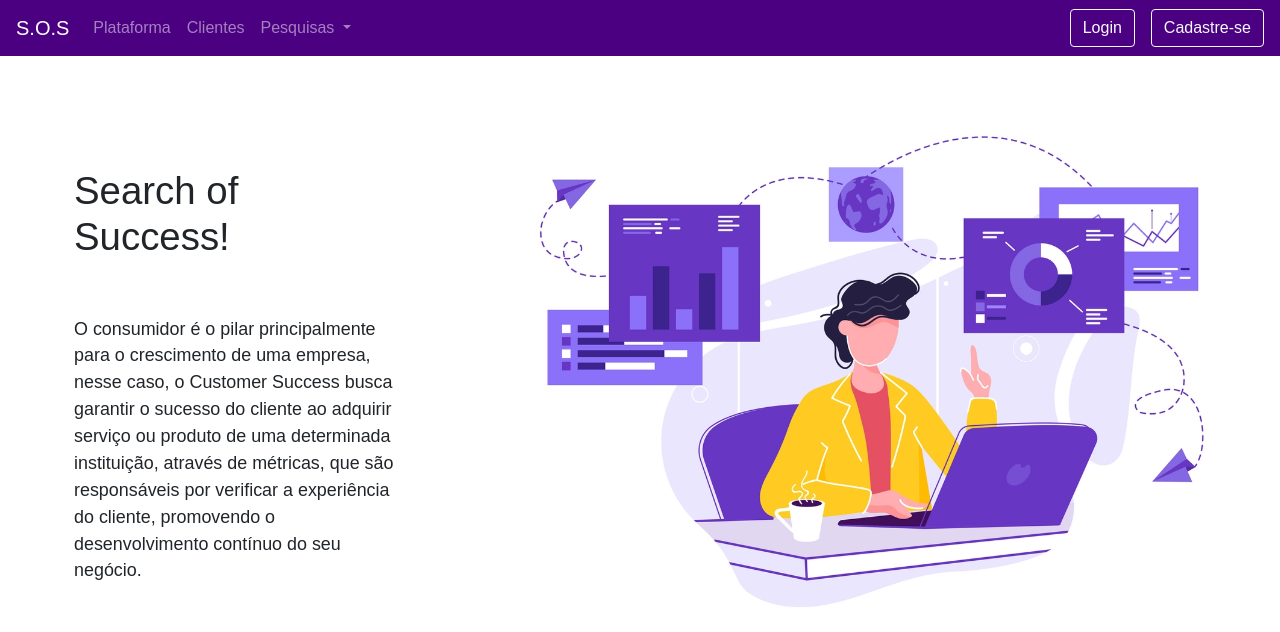
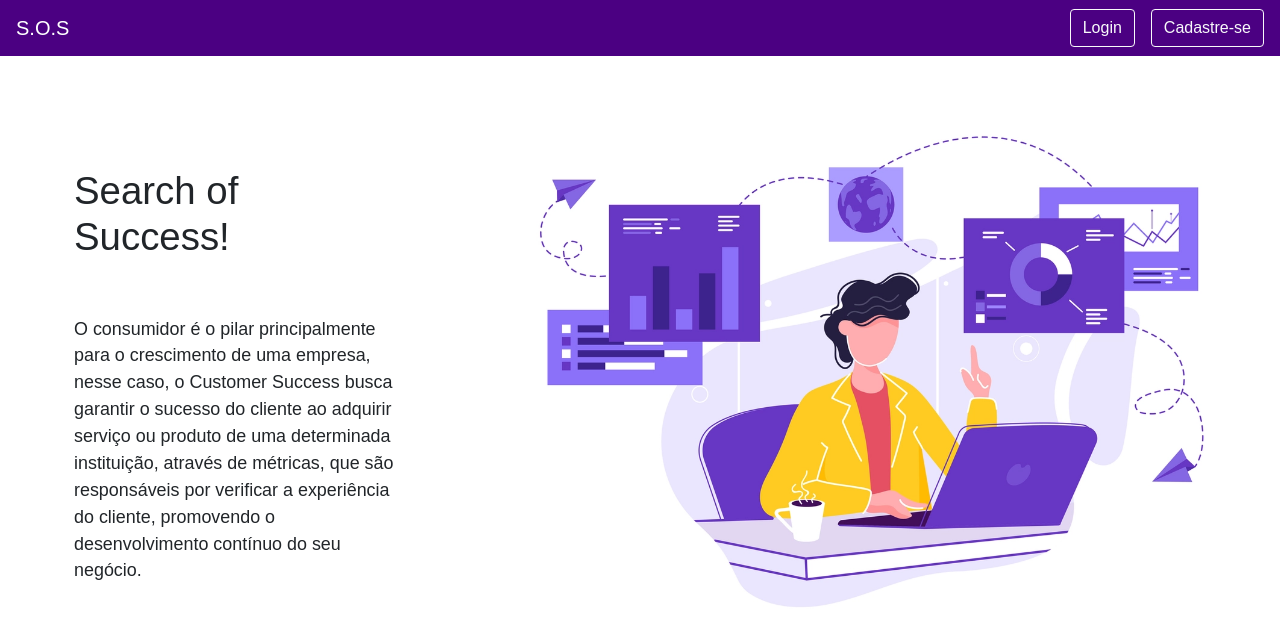
Before and after one commit to brunabrits/TCC_CS, a PHP site: page / in a window 1280 px wide. Shown: the top 632 px of the page. Run offline with PHP 8.4, Linux system fonts and the light colour scheme; some libraries are stand-ins or nearby versions.

Commit message:
alteração

```diff
--- a/includes/telaPrincipal/home.php
+++ b/includes/telaPrincipal/home.php
@@ -326,31 +326,6 @@
       </button>
 
       <div class="collapse navbar-collapse" id="navbarNavDropdown">
-        <ul class="navbar-nav">
-          <li class="nav-item ">
-            <a class="nav-link" href="#">Plataforma</a>
-          </li>
-
-
-          <li class="nav-item">
-            <a class="nav-link" href="#">Clientes</a>
-          </li>
-
-          <li class="nav-item dropdown">
-            <a class="nav-link dropdown-toggle"  href="#" id="navbarDropdownMenuLink" role="button" data-toggle="dropdown" aria-haspopup="true" aria-expanded="false">
-              Pesquisas
-            </a>
-
-            <div class="dropdown-menu"  aria-labelledby="navbarDropdownMenuLink">
-              <h6 class="dropdown-header">Tipos de pesquisa</h6>
-              <div class="dropdown-divider"></div>
-              <a class="dropdown-item" href="../../TCC_CS/Pesquisas/NPS/PesquisaNps.php">Pesquisa NPS</a>
-              <a class="dropdown-item" href="../../TCC_CS/Pesquisas/CES/PesquisaCes.php">Pesquisa CES</a>
-              <a class="dropdown-item" href="../../TCC_CS/Pesquisas/CSAT/PesquisaCsat.php">Pesquisa CSAT</a>
-            </div>
-          </li>
-        </ul>
-
         <div class="ladinho">
           <button type="button" class="btn btn-outline-light  mr-3 "><a href="../TCC_CS/includes/telaLogin/entrar.php" style="text-decoration:none" >Login</a></button>
           <button type="button" class="btn btn-outline-light" ><a href="../TCC_CS/Cadastro/telaCadastro.php" style="text-decoration:none" >Cadastre-se</a></button>
```
